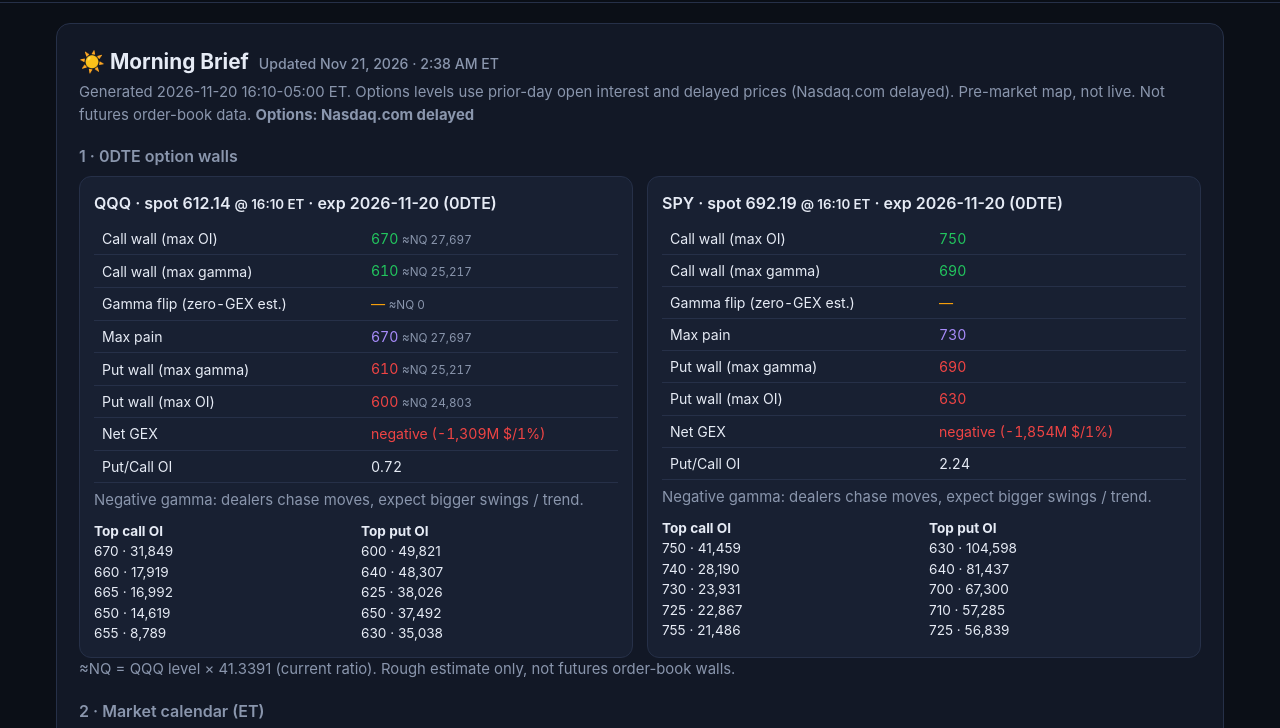
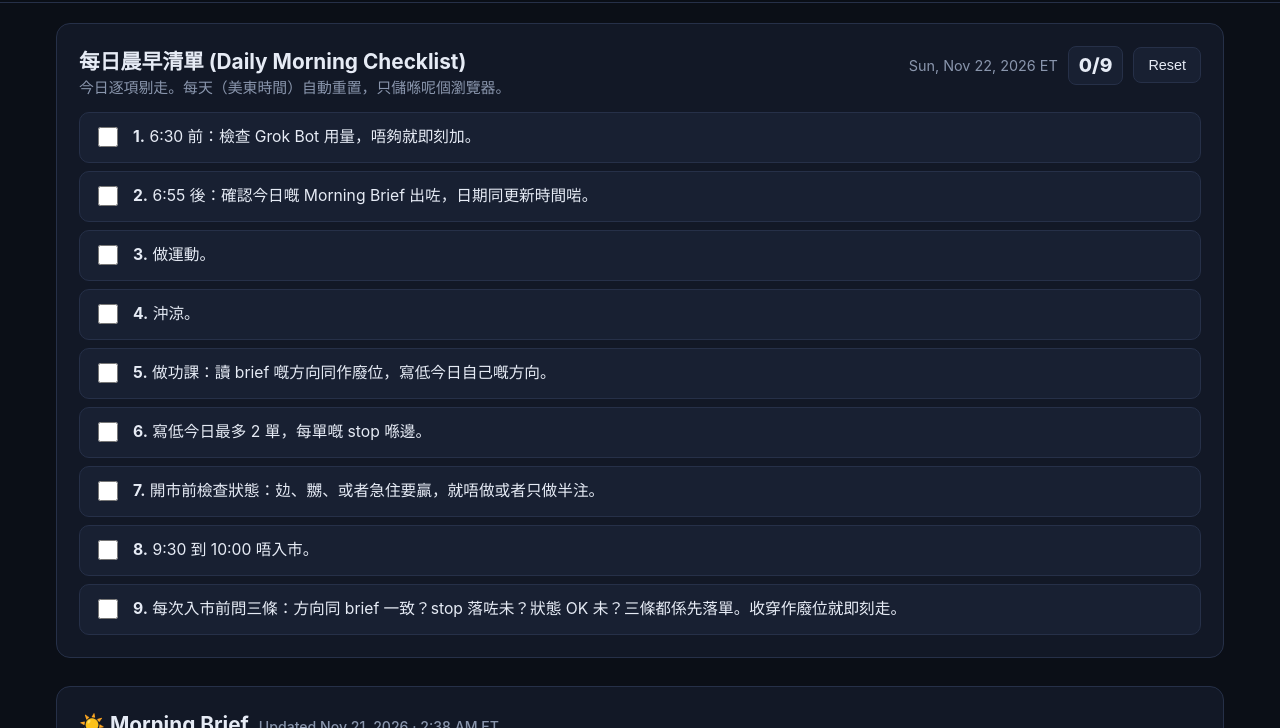
Before and after one commit to MadHamster6000/DIYupload, a plain HTML site: page index.html in a window 1280 px wide. Shown: the part 54-782 px from the top of the page. Drawn offline with nearby package versions, Linux system fonts and the light colour scheme.

Commit message:
feat: daily morning checklist on brief page [skip netlify]

```diff
--- a/index.html
+++ b/index.html
@@ -115,6 +115,7 @@ details.pcard>summary::-webkit-details-marker{display:none}details.pcard>summary
   <div class="brand">🐹 MadHamster <span>Options Toolkit</span></div>
   <nav id="nav">
     <a href="journal.html" style="background:var(--accent);color:#fff;font-weight:600">📸 Trade Journal</a>
+    <a href="#am-checklist">☑️ 晨早清單</a>
     <a href="#morning-brief">☀️ Morning Brief</a>
     <a href="#playbook">🎯 Playbook</a>
     <a href="#plan-ladder">🪜 Plan Ladder</a>
@@ -132,6 +133,23 @@ details.pcard>summary::-webkit-details-marker{display:none}details.pcard>summary
 </div></header>
 
 <main>
+<!-- 0. Daily Morning Checklist -->
+<section class="card" id="am-checklist">
+  <div class="pb-head"><div><h2 style="margin:0">每日晨早清單 (Daily Morning Checklist)</h2><p class="sub" style="margin:0">今日逐項剔走。每天（美東時間）自動重置，只儲喺呢個瀏覽器。</p></div>
+  <div class="pb-meta"><span id="amcDate"></span><span id="amcCount" class="pb-count">0/9</span><button id="amcReset" title="Uncheck all for today">Reset</button></div></div>
+  <div class="pb-list">
+    <label class="pb-item"><input type="checkbox" data-amc="0"><span><b>1.</b> 6:30 前：檢查 Grok Bot 用量，唔夠就即刻加。</span></label>
+    <label class="pb-item"><input type="checkbox" data-amc="1"><span><b>2.</b> 6:55 後：確認今日嘅 Morning Brief 出咗，日期同更新時間啱。</span></label>
+    <label class="pb-item"><input type="checkbox" data-amc="2"><span><b>3.</b> 做運動。</span></label>
+    <label class="pb-item"><input type="checkbox" data-amc="3"><span><b>4.</b> 沖涼。</span></label>
+    <label class="pb-item"><input type="checkbox" data-amc="4"><span><b>5.</b> 做功課：讀 brief 嘅方向同作廢位，寫低今日自己嘅方向。</span></label>
+    <label class="pb-item"><input type="checkbox" data-amc="5"><span><b>6.</b> 寫低今日最多 2 單，每單嘅 stop 喺邊。</span></label>
+    <label class="pb-item"><input type="checkbox" data-amc="6"><span><b>7.</b> 開市前檢查狀態：攰、嬲、或者急住要贏，就唔做或者只做半注。</span></label>
+    <label class="pb-item"><input type="checkbox" data-amc="7"><span><b>8.</b> 9:30 到 10:00 唔入市。</span></label>
+    <label class="pb-item"><input type="checkbox" data-amc="8"><span><b>9.</b> 每次入市前問三條：方向同 brief 一致？stop 落咗未？狀態 OK 未？三條都係先落單。收穿作廢位就即刻走。</span></label>
+  </div>
+</section>
+
 <!-- 0. Playbook -->
 <section class="card" id="morning-brief">
   <div style="display:flex;flex-wrap:wrap;align-items:baseline;gap:10px;margin-bottom:4px">
@@ -473,6 +491,26 @@ window.addEventListener('DOMContentLoaded',()=>{
   document.querySelectorAll('section.card').forEach(s=>obs.observe(s));
 });
 
+
+// ---------- Daily Morning Checklist (state per ET day) ----------
+(function(){
+  const etDay=()=>new Date().toLocaleDateString('en-CA',{timeZone:'America/New_York'});
+  const boxes=[...document.querySelectorAll('[data-amc]')]; let day=etDay();
+  const key=()=>'mh_am_checklist_'+day;
+  function load(){ day=etDay(); let st=[]; try{ st=JSON.parse(localStorage.getItem(key()))||[]; }catch(e){}
+    boxes.forEach((b,i)=>b.checked=!!st[i]);
+    try{ Object.keys(localStorage).filter(k=>k.startsWith('mh_am_checklist_')&&k!==key()).forEach(k=>localStorage.removeItem(k)); }catch(e){}
+    show(); }
+  function save(){ try{ localStorage.setItem(key(),JSON.stringify(boxes.map(b=>b.checked))); }catch(e){} show(); }
+  function show(){ const n=boxes.filter(b=>b.checked).length; const c=document.getElementById('amcCount'); c.textContent=`${n}/${boxes.length}`; c.classList.toggle('done',n===boxes.length);
+    document.getElementById('amcDate').textContent=new Date().toLocaleDateString('en-US',{timeZone:'America/New_York',weekday:'short',month:'short',day:'numeric',year:'numeric'})+' ET'; }
+  boxes.forEach(b=>b.addEventListener('change',()=>{ if(etDay()!==day) load(); save(); }));
+  document.getElementById('amcReset').addEventListener('click',()=>{ boxes.forEach(b=>b.checked=false); save(); });
+  setInterval(()=>{ if(etDay()!==day) load(); },60000);
+  document.addEventListener('visibilitychange',()=>{ if(!document.hidden&&etDay()!==day) load(); });
+  load();
+})();
+
 // ---------- 0. Playbook (state per ET day) ----------
 (function(){
   const etDay=()=>new Date().toLocaleDateString('en-CA',{timeZone:'America/New_York'});
```
